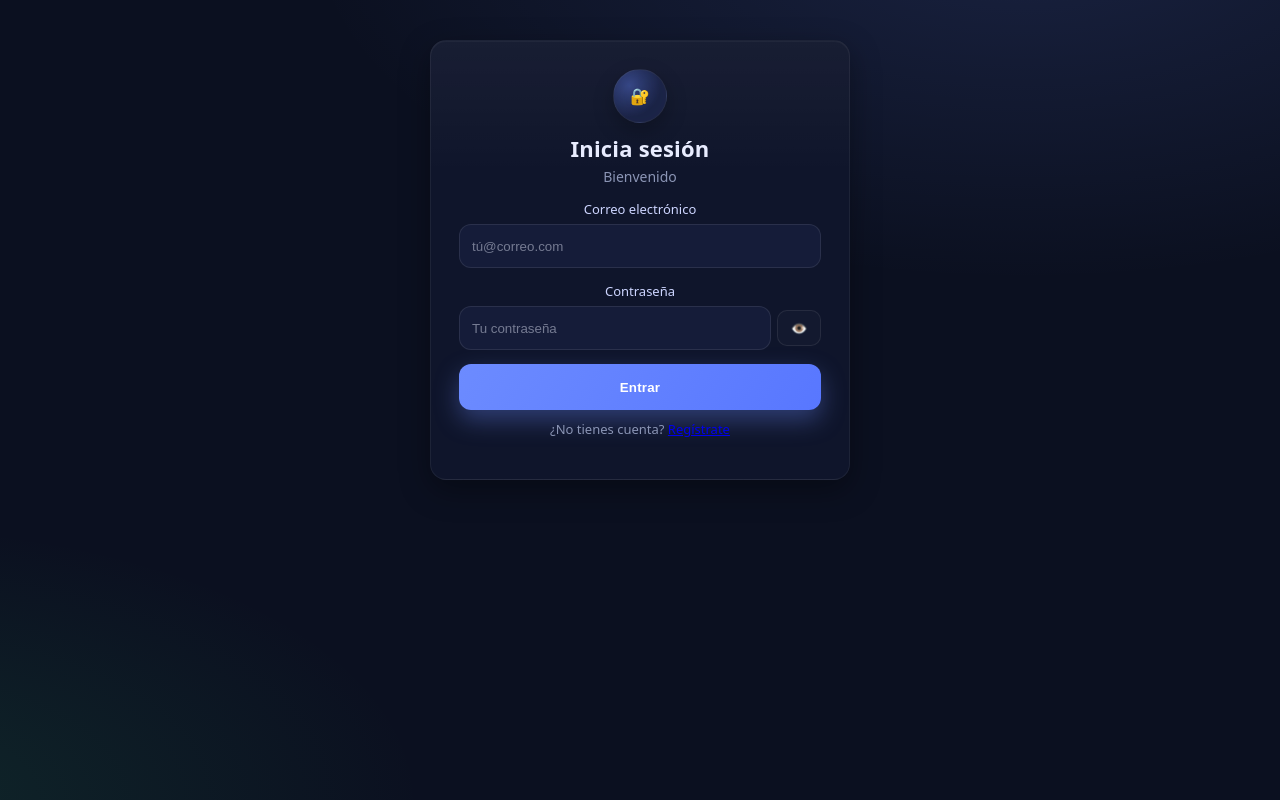
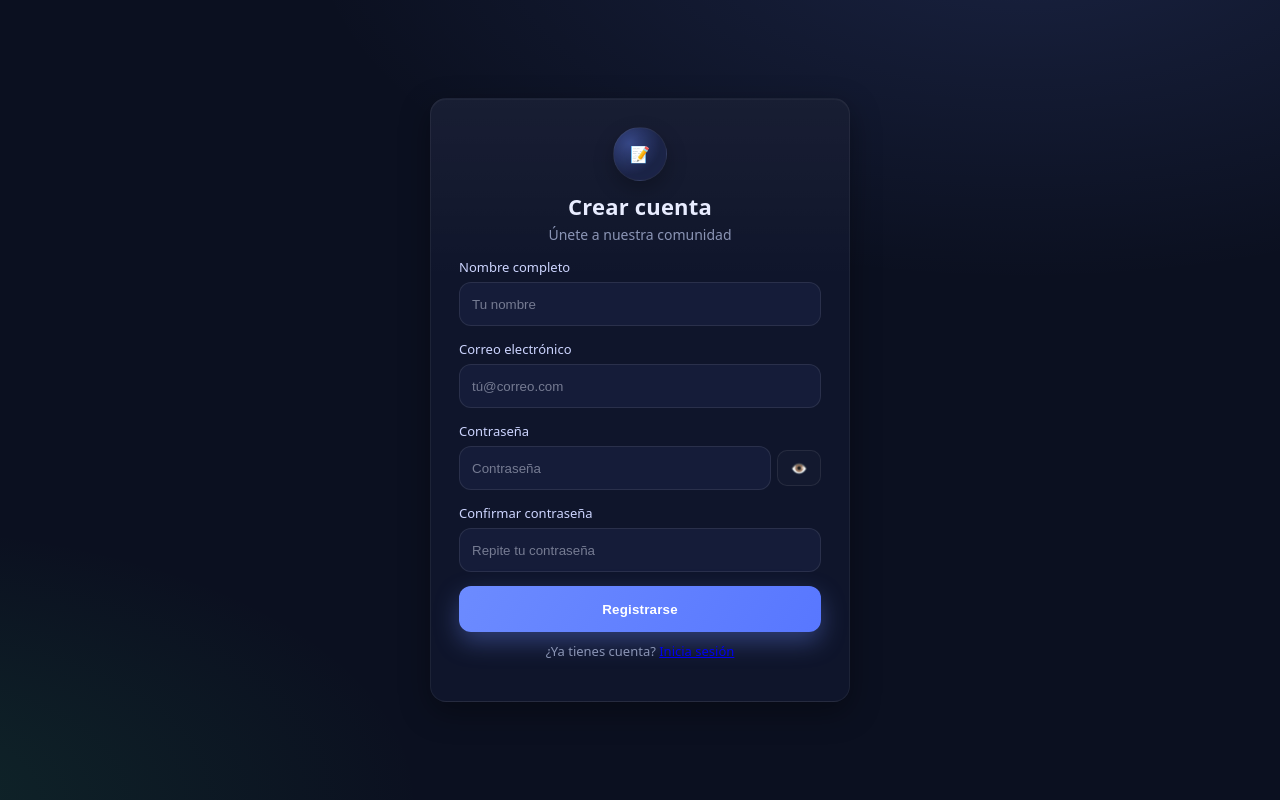
Before and after one commit to ElCeacker/crud, a React (Create React App) app: page /register in a window 1280 px wide. Built offline with nearby package versions, Linux system fonts and the light colour scheme.

Commit message:
Presuntamente Register terminado

```diff
--- a/package.json
+++ b/package.json
@@ -9,6 +9,7 @@
     "@testing-library/user-event": "^13.5.0",
     "react": "^19.1.1",
     "react-dom": "^19.1.1",
+    "react-router-dom": "^7.8.1",
     "react-scripts": "5.0.1",
     "web-vitals": "^2.1.4"
   },
--- a/src/App.js
+++ b/src/App.js
@@ -1,12 +1,17 @@
-import logo from './logo.svg';
+
 import './App.css';
-import Login from './Login';
+import { BrowserRouter as Router, Routes, Route } from "react-router-dom";
+import Login from "./Login";
+import Register from "./Register";
 
 function App() {
   return (
-    <div className="App">
-      <Login />
-    </div>
+    <Router>
+      <Routes>
+        <Route path="/" element={<Login />} />
+        <Route path="/register" element={<Register />} />
+      </Routes>
+    </Router>
   );
 }
 
--- a/src/Login.jsx
+++ b/src/Login.jsx
@@ -1,5 +1,7 @@
 import React, { useState, useId } from "react";
 import "./login.css";
+ // import Register from "./Register";
+import { Link } from "react-router-dom";
 
 export default function Login({ onLogin }) {
   const emailId = useId();
@@ -149,7 +151,7 @@ export default function Login({ onLogin }) {
         </form>
 
         <p className="meta">
-          ¿No tienes cuenta? <a className="link" href="#" onClick={(e) => e.preventDefault()}>Regístrate</a>
+          ¿No tienes cuenta? <Link className="link" to="/register">Regístrate</Link>
         </p>
       </div>
     </div>
--- /dev/null
+++ b/src/Register.jsx
@@ -0,0 +1,171 @@
+import React, { useState, useId } from "react";
+import "./login.css";
+import { Link } from "react-router-dom";
+
+export default function Register({ onRegister }) {
+  const nameId = useId();
+  const emailId = useId();
+  const passId = useId();
+  const confirmId = useId();
+
+  const [form, setForm] = useState({ name: "", email: "", password: "", confirm: "" });
+  const [showPass, setShowPass] = useState(false);
+  const [errors, setErrors] = useState({});
+  const [status, setStatus] = useState("idle"); // idle | loading | success | error
+  const [serverError, setServerError] = useState("");
+
+  const validate = (next = form) => {
+    const e = {};
+    if (!next.name.trim()) e.name = "El nombre es obligatorio.";
+    if (!next.email.trim()) {
+      e.email = "El correo es obligatorio.";
+    } else if (!/^[^\s@]+@[^\s@]+\.[^\s@]+$/.test(next.email)) {
+      e.email = "Formato de correo no válido.";
+    }
+    if (!next.password) {
+      e.password = "La contraseña es obligatoria.";
+    } else if (next.password.length < 6) {
+      e.password = "Mínimo 6 caracteres.";
+    }
+    if (next.password !== next.confirm) {
+      e.confirm = "Las contraseñas no coinciden.";
+    }
+    return e;
+  };
+
+  const handleChange = (ev) => {
+    const { name, value } = ev.target;
+    const next = { ...form, [name]: value };
+    setForm(next);
+    setErrors(validate(next));
+  };
+
+  const handleSubmit = async (ev) => {
+    ev.preventDefault();
+    const e = validate();
+    setErrors(e);
+    setServerError("");
+    if (Object.keys(e).length) return;
+
+    try {
+      setStatus("loading");
+      const res = await fetch("http://localhost:8080/api/auth/register", {
+        method: "POST",
+        headers: { "Content-Type": "application/json" },
+        body: JSON.stringify({
+          name: form.name,
+          email: form.email,
+          password: form.password,
+        }),
+      });
+
+      if (!res.ok) throw new Error("Error al registrar usuario.");
+      const data = await res.json();
+
+      setStatus("success");
+      onRegister?.(data);
+    } catch (err) {
+      setServerError(err.message);
+      setStatus("error");
+    } finally {
+      setTimeout(() => setStatus((s) => (s === "success" ? "success" : "idle")), 800);
+    }
+  };
+
+  return (
+    <div className="register-page">
+      <div className="register-card">
+        <div className="brand">
+          <div className="logo" aria-hidden="true">📝</div>
+          <h1 className="title">Crear cuenta</h1>
+          <p className="subtitle">Únete a nuestra comunidad</p>
+        </div>
+
+        <form className="form" onSubmit={handleSubmit} noValidate>
+          <div className={`field ${errors.name ? "has-error" : ""}`}>
+            <label htmlFor={nameId}>Nombre completo</label>
+            <input
+              id={nameId}
+              type="text"
+              name="name"
+              placeholder="Tu nombre"
+              value={form.name}
+              onChange={handleChange}
+              disabled={status === "loading"}
+            />
+            {errors.name && <span className="error">{errors.name}</span>}
+          </div>
+
+          <div className={`field ${errors.email ? "has-error" : ""}`}>
+            <label htmlFor={emailId}>Correo electrónico</label>
+            <input
+              id={emailId}
+              type="email"
+              name="email"
+              placeholder="tú@correo.com"
+              value={form.email}
+              onChange={handleChange}
+              disabled={status === "loading"}
+            />
+            {errors.email && <span className="error">{errors.email}</span>}
+          </div>
+
+          <div className={`field ${errors.password ? "has-error" : ""}`}>
+            <label htmlFor={passId}>Contraseña</label>
+            <div className="password-wrapper">
+              <input
+                id={passId}
+                type={showPass ? "text" : "password"}
+                name="password"
+                placeholder="Contraseña"
+                value={form.password}
+                onChange={handleChange}
+                disabled={status === "loading"}
+              />
+              <button
+                type="button"
+                className="ghost-btn"
+                onClick={() => setShowPass((v) => !v)}
+                aria-label={showPass ? "Ocultar contraseña" : "Mostrar contraseña"}
+                disabled={status === "loading"}
+              >
+                {showPass ? "🙈" : "👁️"}
+              </button>
+            </div>
+            {errors.password && <span className="error">{errors.password}</span>}
+          </div>
+
+          <div className={`field ${errors.confirm ? "has-error" : ""}`}>
+            <label htmlFor={confirmId}>Confirmar contraseña</label>
+            <input
+              id={confirmId}
+              type="password"
+              name="confirm"
+              placeholder="Repite tu contraseña"
+              value={form.confirm}
+              onChange={handleChange}
+              disabled={status === "loading"}
+            />
+            {errors.confirm && <span className="error">{errors.confirm}</span>}
+          </div>
+
+          {/* Submit */}
+          <button
+            className="primary-btn"
+            type="submit"
+            disabled={status === "loading"}
+          >
+            {status === "loading" ? "Registrando..." : "Registrarse"}
+          </button>
+
+          {serverError && <div className="server-error">{serverError}</div>}
+          {status === "success" && <div className="success">¡Cuenta creada con éxito!</div>}
+        </form>
+
+        <p className="meta">
+            ¿Ya tienes cuenta? <Link className="link" to="/">Inicia sesión</Link>
+        </p>
+      </div>
+    </div>
+  );
+}
--- a/src/login.css
+++ b/src/login.css
@@ -171,3 +171,22 @@ input:focus {
 @media (max-width: 420px) {
   .login-card { padding: 22px; }
 }
+
+.register-page {
+  min-height: 100%;
+  display: grid;
+  place-items: center;
+  padding: 40px 16px;
+}
+
+.register-card {
+  width: 100%;
+  max-width: 420px;
+  background: linear-gradient(180deg, rgba(255,255,255,.04), transparent 30%) , var(--card);
+  border-radius: var(--radius);
+  box-shadow: var(--shadow);
+  padding: 28px;
+  border: 1px solid rgba(255,255,255,.06);
+  backdrop-filter: blur(8px);
+  animation: floatIn .5s ease both;
+}
```
Also changed, not shown: 1 other file (tests, documents, lock files or other folders).
